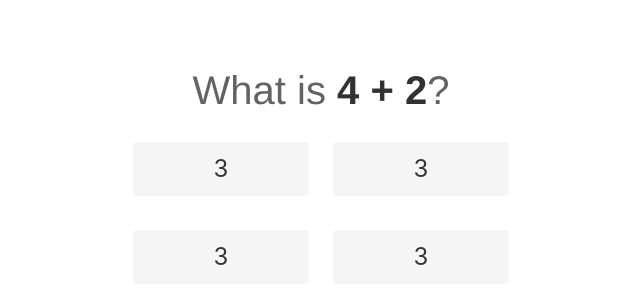
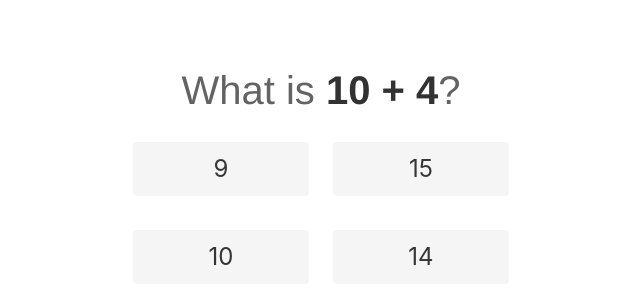
Before and after one commit to geongeorge/QuicMath-Math-Quiz, a Vue app: page / in a window 1280 px wide. Shown: the top 304 px of the page, without its empty margins (319-959 px from the left). Built offline with nearby package versions, Linux system fonts and the light colour scheme.

Commit message:
Random Questions in quiz generated each load time with unique options and one right one

```diff
--- a/src/App.vue
+++ b/src/App.vue
@@ -1,6 +1,6 @@
 <template>
   <div id="app">
-    <Question></Question>
+    <Question :valA="valA" :valB="valB"></Question>
   </div>
 </template>
 
@@ -11,6 +11,23 @@ export default {
   name: 'app',
   components: {
     Question
+  },
+  data() {
+    return {
+      valA : 0,
+      valB : 0,
+      min: 1,
+      max: 30,
+    }
+  },
+  methods : {
+    setRandomInt(){
+      this.valA = Math.floor(Math.random() * (this.max - this.min + 1)) + this.min;
+      this.valB = Math.floor(Math.random() * (this.max - this.min + 1)) + this.min;
+    }
+  },
+  mounted() {
+    this.setRandomInt()
   }
 }
 </script>
--- a/src/components/Question.vue
+++ b/src/components/Question.vue
@@ -1,20 +1,20 @@
 <template>
   <div class="container hello">
-    <p class="question">What is <span class="bld">4 + 2</span>?</p>
+    <p class="question">What is <span class="bld">{{valA}} + {{valB}}</span>?</p>
     <div class="columns answers">
       <div class="column">
-        <button class="button is-light is-large is-fullwidth">3</button>
+        <button class="button is-light is-large is-fullwidth">{{options[0]}}</button>
       </div>
       <div class="column">
-        <button class="button is-light is-large is-fullwidth">3</button>
+        <button class="button is-light is-large is-fullwidth">{{options[1]}}</button>
       </div>
     </div>
     <div class="columns answers">
       <div class="column">
-        <button class="button is-light is-large is-fullwidth">3</button>
+        <button class="button is-light is-large is-fullwidth">{{options[2]}}</button>
       </div>
       <div class="column">
-        <button class="button is-light is-large is-fullwidth">3</button>
+        <button class="button is-light is-large is-fullwidth">{{options[3]}}</button>
       </div>
     </div>
   </div>
@@ -22,9 +22,42 @@
 
 <script>
 export default {
+  props: {
+    valA: {default: 0},
+    valB: {default: 0},
+  },
   data() {
     return {
+      options: [0,0,0,0]
+    }
+  },
+  methods: {
+      getRandomInt(min, max) {
+          return Math.floor(Math.random() * (max - min + 1)) + min;
+      },
+      changed() {
+        this.options.forEach((item, index, arr)=>{
+          let randomval = 0;
+           do {
+            randomval = this.getRandomInt(this.answer-5,this.answer+5)
+           } while(this.options.slice(0,index+1).indexOf(parseInt(randomval)) != -1) //for each value to be unique
+          arr[index] = randomval
+        });
 
+        this.options[this.getRandomInt(0,3)]=this.answer;
+      }
+  },
+  computed: {
+    answer() {
+      return this.valB+this.valA
+    }
+  },
+  watch: {
+    valA(newv,oldv) {
+      this.changed()
+    },
+    valB(newv,oldv) {
+      this.changed()
     }
   }
 }
```
